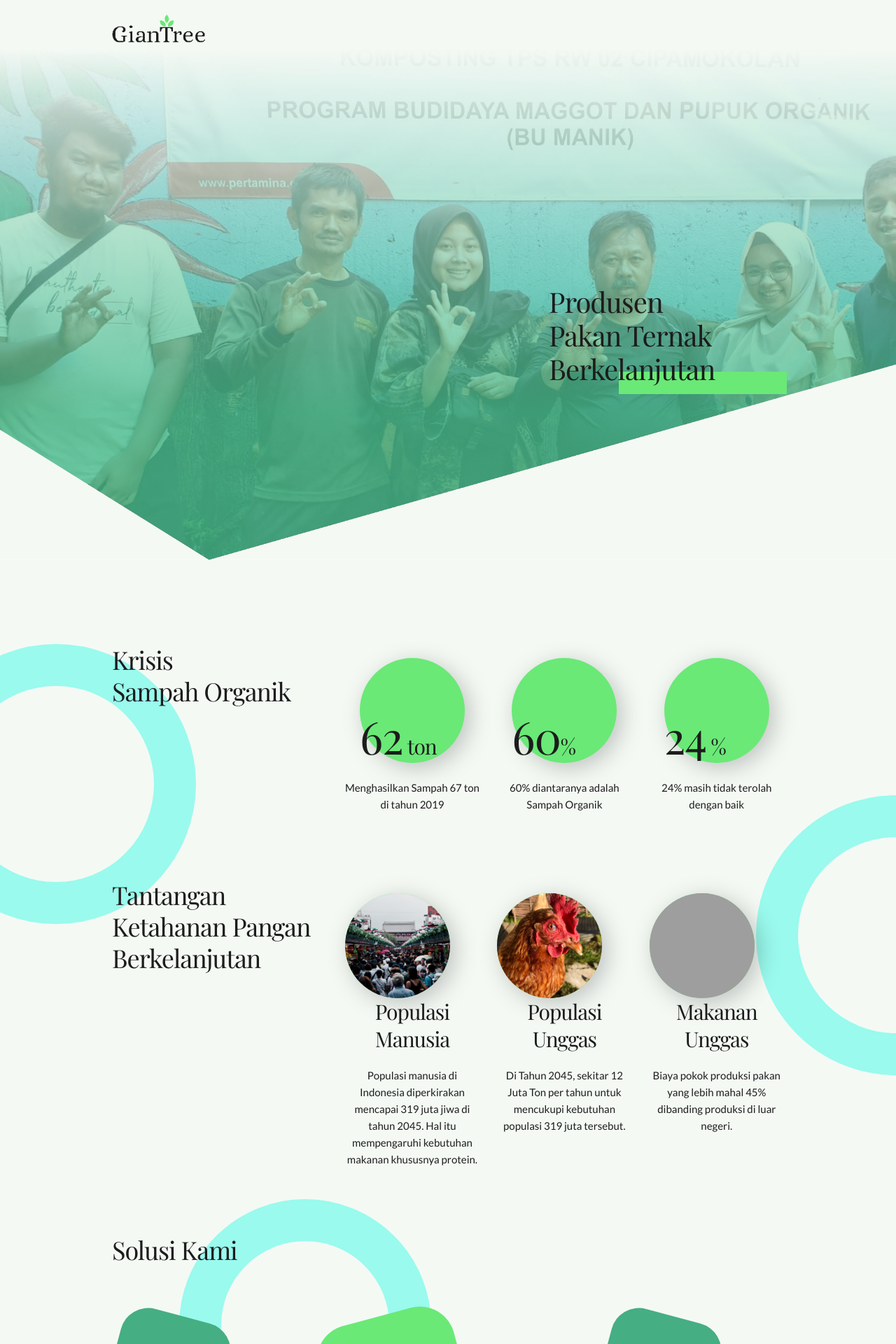
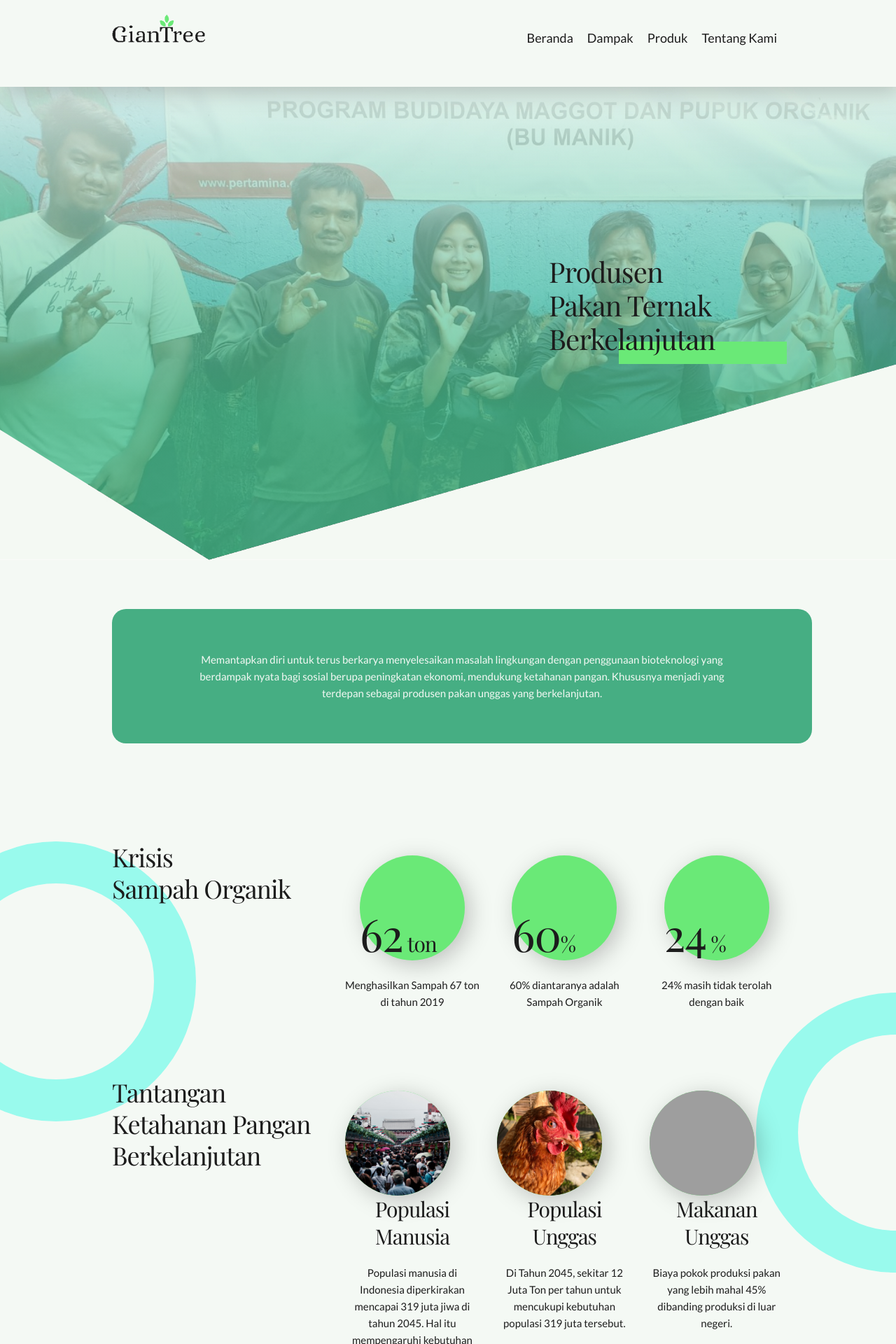
Before and after one commit to akamamara/GianTree, a PHP site: page /mobile-first/index.html in a window 1280 px wide; the page is wider, and only the part inside the window is pictured. Shown: the top 1920 px of that part at 70% size. Run offline with PHP 8.4, Linux system fonts and the light colour scheme; grey boxes are pictures that could not be loaded.

Commit message:
Add navbar

```diff
--- a/mobile-first/css/styles.css
+++ b/mobile-first/css/styles.css
@@ -81,12 +81,115 @@
 }
 
 nav{
+    position: sticky;
+    float: left;
+    top: 0;
+    left: 0;
+
+    width: 100%;
+    z-index: 100;
+    font-size: 1.8rem;
+}
+
+.top-nav{
+    background: #F4F9F4;
     padding-top: 2rem;
     padding-bottom: 2rem;
+    filter: drop-shadow(.7rem .7rem 1.6rem rgba(0, 0, 0, 0.22));
+}
+
+/* .top-nav{
+    padding-top: 2rem;
+    padding-bottom: 2rem;
+} */
+
+.top-nav a.icon {
+    background: #1c1c1c;
+    float: right;
+
+    width: 4.2rem;
+    height: 3.6rem;
+    border-radius: .5rem;
+
+    text-align: center;
+    color: #F4F9F4;
+
+    padding-top: 1.2rem;
+}
+
+.top-nav a.icon-1 {
+    background: #1c1c1c;
+    float: right;
+
+    width: 4.2rem;
+    height: 3.6rem;
+    border-radius: .5rem;
+
+    text-align: center;
+    color: #F4F9F4;
+
+    padding-top: .7rem;
+    padding-bottom: .3rem
+}
+
+.top-nav a.icon:hover, .top-nav a.icon-1:hover {
+    background: #46AE83;
+    color: #1c1c1c;
+}
+
+.navbar-list-desktop{
+    display: none;
+    float: right;
+}
+
+.navbar-list-desktop a{
+    color: #1c1c1c;
+    text-decoration: none;
+    margin: 2rem 1rem auto 1rem;
+}
+ul{
+    color: #1c1c1c;
+    list-style-type: none;
 }
 
 .nav-content{
     display: none;
+    background: #F4F9F4;
+
+    width: 100%;
+    height: 100vh;
+
+    position: absolute;
+    left:0;
+    top: 0;
+}
+
+.nav-content ul{
+    list-style-type: none;
+    position: relative;
+    top: 18%;
+}
+
+.nav-content li{
+    margin: 0;
+    padding: 1.2rem;
+    text-align: center;
+}
+
+.nav-content li:hover{
+    color: #F4F9F4;
+    background: #1c1c1c;
+    filter: drop-shadow(.7rem .7rem 1.6rem rgba(0, 0, 0, 0.22));
+}
+
+.nav-content li a:hover{
+    color: #F4F9F4;
+}
+
+.nav-content a{
+    color: #1c1c1c;
+    text-decoration: none;
+    font-size: 2rem;
 }
 
 .heading{
@@ -96,11 +199,15 @@
     background-position-x: 30%;
     width: 100%;
     height: 42rem;
+    z-index: -1;
 
-    margin-bottom: 12rem;
+    position: relative;
+    top: 0;
+    left: 0;
+    margin-bottom: 7rem;
 }
 
-.heading::after{
+.heading::before{
     content: '';
     position: absolute;
     top: 0;
@@ -128,9 +235,34 @@
     margin-bottom: 7rem;
 }
 
+.card{
+    background-color: #46AE83;
+    color: #F4F9F4;
+    border-radius: 2rem;
+    padding: 2rem;
+}
+
+.card-desc{
+    padding: 1.6rem;
+}
+
+.card-desc h2{
+    margin: 0;
+}
+
+.description{
+    padding-top: 6rem;
+    padding-bottom: 6rem;
+    text-align: center;
+}
+
+.description p{
+    /* margin: auto 8rem auto 8rem; */
+}
+
 .slogan-content{
     float: right;
-    z-index: 2;
+    z-index: 0;
 
     position: relative;
     bottom: -22rem;
@@ -463,8 +595,24 @@
     padding-top: 18%;
 }
 
+.team{
+    margin-top: 12rem;
+    margin-bottom: 32rem;
+}
+
+.team-content{
+    margin-top: 7rem;
+}
+
+.team h5{
+    margin-top: 8%;
+}
 @media (min-width: 750px){
-    .heading::after, .heading{
+    .heading{
+        height: 100vh;
+    }
+
+    .heading::before{
         height: 100vh;
     }
 
@@ -474,7 +622,12 @@
     }
 
     .slogan-content{
-        bottom: -32rem;
+        bottom: -24rem;
+        right: 20%;
+    }
+
+    .slogan-content h1{
+        width: 100%;
     }
 
     .slogan-content::after{
@@ -548,4 +701,34 @@
         position: absolute;
         bottom: 0;
     }
+
+    .description{
+        width: 100%;
+        height: 100%;
+        margin-top: 7rem;
+        margin-bottom: 7rem;
+        padding-top: 6rem;
+        padding-bottom: 6rem;
+        text-align: center;
+    }
+
+    .description p{
+        margin: auto 8rem auto 8rem;
+    }
+
+    .team-content{
+        position: relative;
+        left: 8%;
+    }
+
+    .team{
+        margin-bottom: 44rem;
+    }
+    .team-content{
+        margin-top: 10rem;
+    }
+
+    .navbar-list-desktop{
+        display: flex;
+    }
 }
--- a/mobile-first/index.html
+++ b/mobile-first/index.html
@@ -11,50 +11,95 @@
     <link
         href="https://fonts.googleapis.com/css2?family=Lato:wght@400;700&family=Playfair+Display:wght@400;500;700&display=swap"
         rel="stylesheet">
+    <link rel="stylesheet" href="https://cdnjs.cloudflare.com/ajax/libs/font-awesome/4.7.0/css/font-awesome.min.css">
     <link rel="stylesheet" href="css/normalize.css">
     <link rel="stylesheet" href="css/skeleton.css">
     <link rel="stylesheet" href="css/styles.css">
+    <script type="text/javascript" src="js/script.js"></script>
     <link rel="icon" type="image/png" href="images/favicon.png">
 </head>
 
 <body>
-    <header class='heading'>
-        <nav>
+    <nav class='top-nav'>
         <div class="container">
-                <div class="nav-logo">
+            <a href="javascript:void(0);" class="icon show-mobile shadow-1" onclick="myFunction()">
+                <i class="fa fa-bars" style='font-size: 2.4rem'></i>
+            </a>
             <img src="./images/logo.svg" alt="Logo GianTree">
+
+            <div class="nav-content" id='nav-content'>
+                <div class="container">
+                <a href="javascript:void(0);" class="icon-1 show-mobile shadow-1" onclick="myFunction()">
+                    <i class="fa fa-times" style='font-size: 2.4rem'></i>
+                </a>
                 </div>
-                <div class="nav-content">
                 <ul class='navbar-list'>
+                    <a href="#">
                         <li class='navbar-item'>
-                            <a href="#">Beranda</a>
+                            Beranda
                         </li>
+                    </a>
+                    <a href="#">
                         <li class='navbar-item'>
-                            <a href="#">Dampak</a>
+                            Dampak
                         </li>
+                    </a>
+                    <a href="produk.html">
                         <li class='navbar-item'>
-                            <a href="#">Produk</a>
+                            Produk
                         </li>
+                    </a>
+                    <a href="tentang-kami.html">
                         <li class='navbar-item'>
-                            <a href="#">Tentang</a>
+                            Tentang
                         </li>
-                        <li class='navbar-item'>
-                            <a href="#">Hubungi Kami</a>
-                        </li>
+                    </a>
                 </ul>
             </div>
+            <ul class='navbar-list-desktop'>
+                <a href="#">
+                    <li class='navbar-item'>
+                        Beranda
+                    </li>
+                </a>
+                <a href="#">
+                    <li class='navbar-item'>
+                        Dampak
+                    </li>
+                </a>
+                <a href="produk.html">
+                    <li class='navbar-item'>
+                        Produk
+                    </li>
+                </a>
+                <a href="tentang-kami.html">
+                    <li class='navbar-item'>
+                        Tentang Kami
+                    </li>
+                </a>
+            </ul>
         </div>
     </nav>
-        <div class="container">
+    <header class='heading'>
         <div class="slogan-content">
+
                 <h1>
                     Produsen<br>
                     Pakan Ternak<br>
                     Berkelanjutan
                 </h1>
+
+        </div>
+    </header>
+    <div class="container">
+        <div class="description card">
+            <p>
+                Memantapkan diri untuk terus berkarya menyelesaikan masalah lingkungan dengan penggunaan bioteknologi
+                yang berdampak nyata bagi sosial berupa peningkatan ekonomi, mendukung ketahanan pangan. Khususnya
+                menjadi yang terdepan sebagai produsen pakan unggas yang berkelanjutan.
+            </p>
         </div>
     </div>
-    </header>
     <div class="masalah">
         <div class="eclipse-1"></div>
         <div class="container">
@@ -226,7 +271,8 @@
         </div>
     </div>
     <div class="rectangle-1"></div>
-    <div class="pencapaian container shadow-1">
+    <div class="container">
+        <div class="pencapaian shadow-1">
             <div class="pencapaian-title">
                 <h2>Pencapaian <br> GianTree</h2>
             </div>
@@ -237,7 +283,7 @@
                     <p>ITB Innovation Olympiad 2019</p>
                 </div>
             </div>
-
+        </div>
     </div>
     <footer>
         <div class="container">
--- /dev/null
+++ b/mobile-first/js/script.js
@@ -0,0 +1,11 @@
+function myFunction() {
+    var x = document.getElementById("nav-content");
+
+    if (x.style.display === "block") {
+        x.style.display = "none";
+    }
+
+    else {
+        x.style.display = "block";
+    }
+}
```
Also changed, not shown: mobile-first/produk.html (+41 -8 lines), mobile-first/tentang-kami.html (+178 -8 lines). Lines whose indentation alone changed are shown as unchanged.
